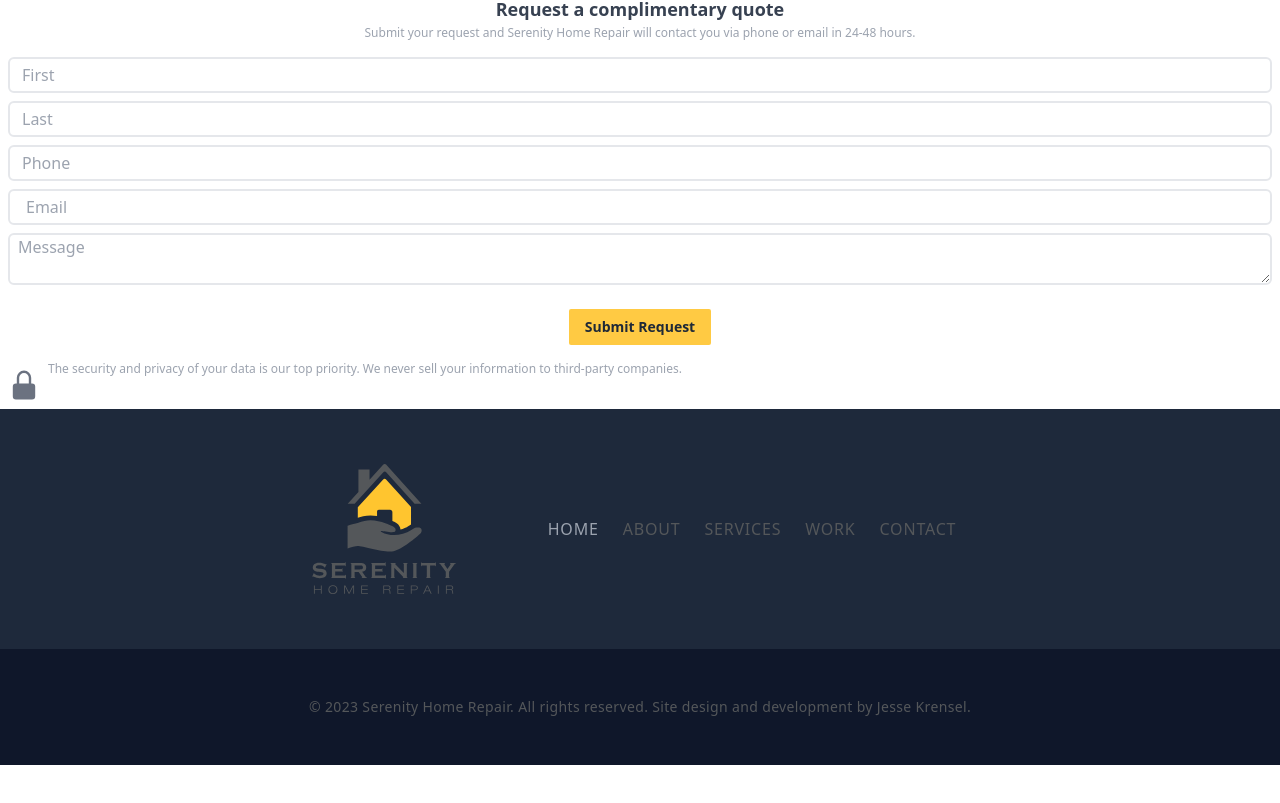
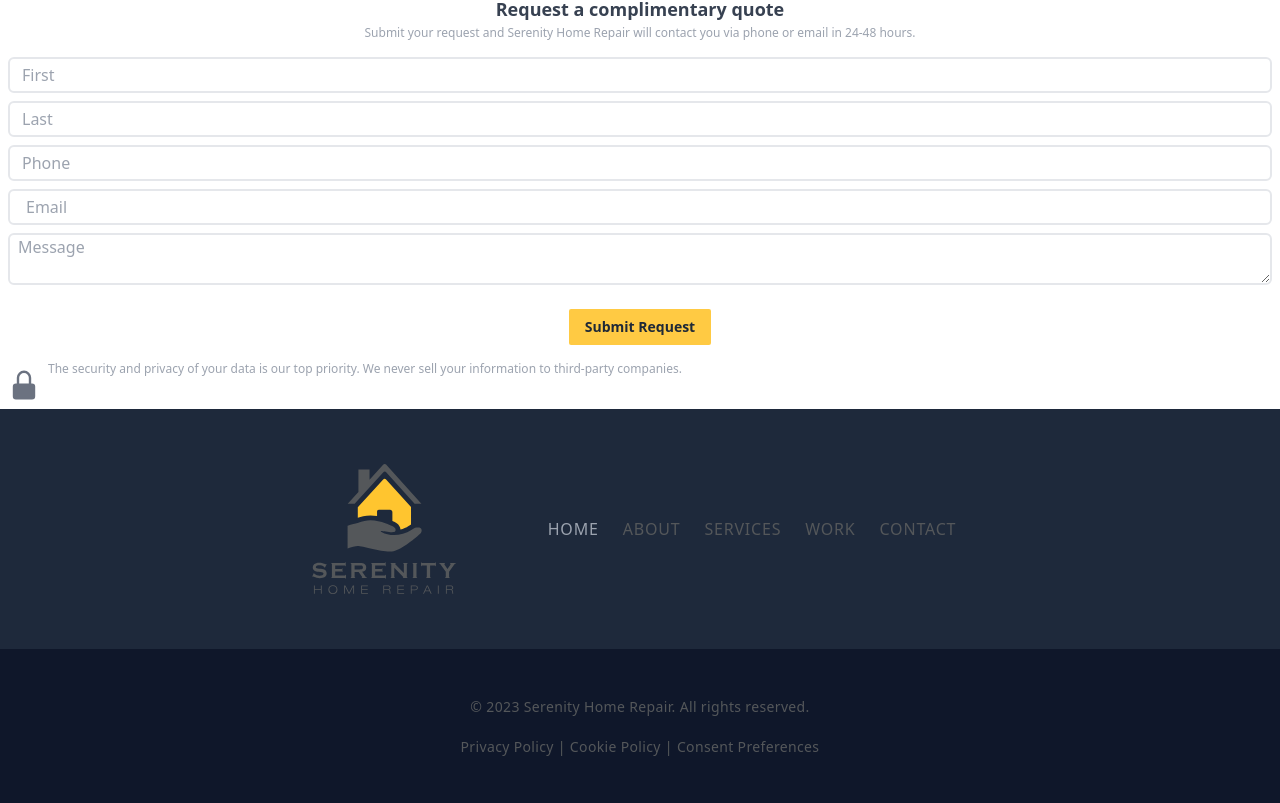
Before and after one commit to jeklnd/serenity, a Next.js app: page / in a window 1280 px wide. Shown: the part 2537-3340 px from the top of the page. Before the commit the page ends 3302 px from the top, so only its background shows below. Built offline with nearby package versions, Linux system fonts and the light colour scheme; a web font is replaced by a local one.

Commit message:
add policies and consent preferences

```diff
--- a/src/components/Footers/CopyrightFooter.jsx
+++ b/src/components/Footers/CopyrightFooter.jsx
@@ -1,14 +1,50 @@
 import React from "react";
+import Link from "next/link";
 
 export default function CopyrightFooter() {
     const date = new Date();
     const year = date.getFullYear();
     return (
         <div className="bg-slate-900 py-12">
-            <div className="container mx-auto text-center text-[#54575a] text-sm font-normal tracking-wide flex justify-center">
-                <p>
-                    © {year} Serenity Home Repair. All rights reserved. Site design and development by Jesse Krensel.
-                </p>
+            <div className="container mx-auto text-center text-[#54575a] text-sm font-normal tracking-wide flex flex-col justify-center">
+                <p>© {year} Serenity Home Repair. All rights reserved.</p>
+                <br />
+                <div>
+                    <p>
+                        {" "}
+                        <Link
+                            href="/privacy-policy"
+                            className="hover:text-gray-500"
+                            target="_blank"
+                            rel="noopener noreferrer"
+                        >
+                            Privacy Policy
+                        </Link>
+                        <span> | </span>
+                        <Link
+                            href="/cookie-policy"
+                            className="hover:text-gray-500"
+                            target="_blank"
+                            rel="noopener noreferrer"
+                        >
+                            Cookie Policy
+                        </Link>
+                        <span> | </span>
+                        <Link
+                            href="#"
+                            className="hover:text-gray-500"
+                            onClick={() => {
+                                window.displayPreferenceModal();
+                                return false;
+                            }}
+                            id="termly-consent-preferences"
+                        >
+                            Consent Preferences
+                        </Link>
+                    </p>
+                </div>
+                {/* <br /> */}
+                {/* <p>Design and development by Jesse Krensel</p> */}
             </div>
         </div>
     );
```
